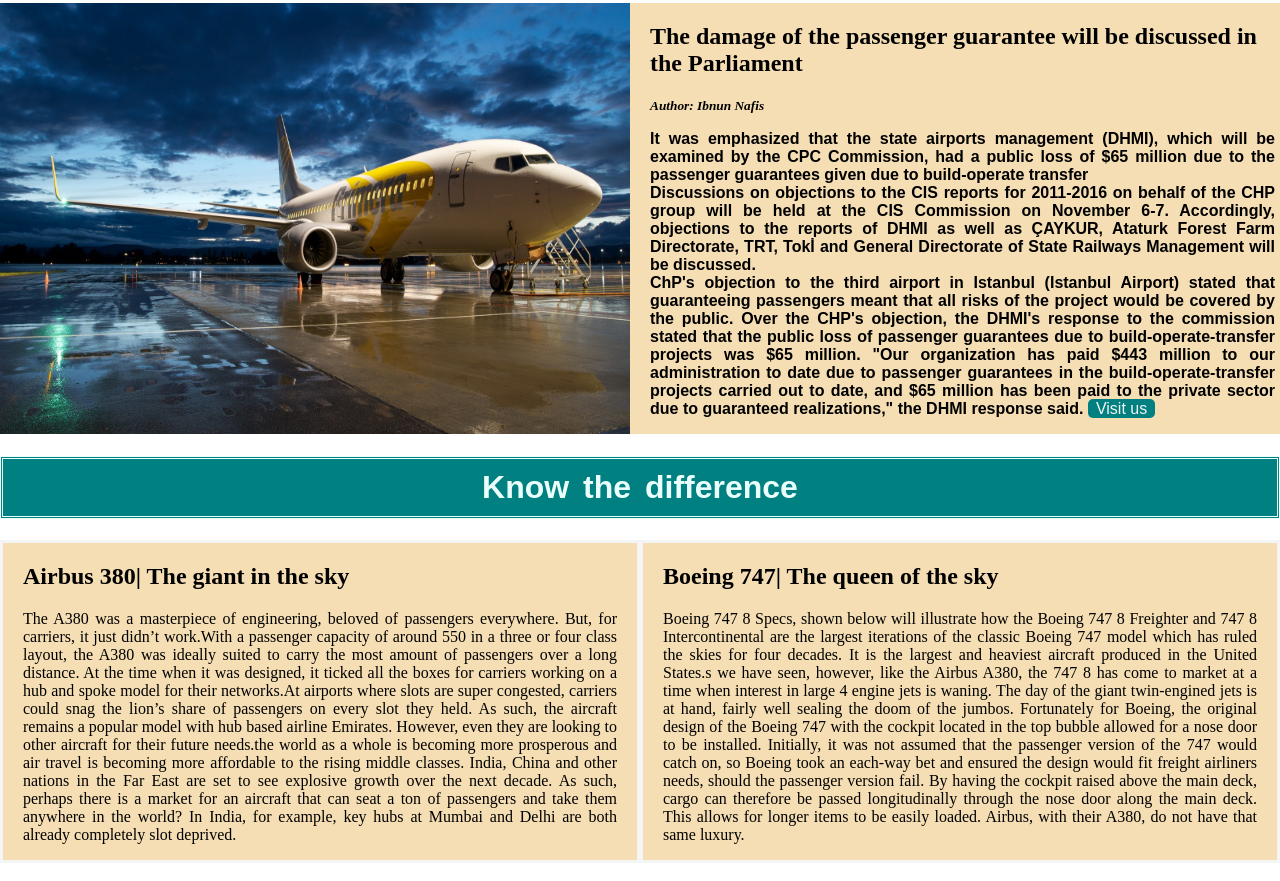
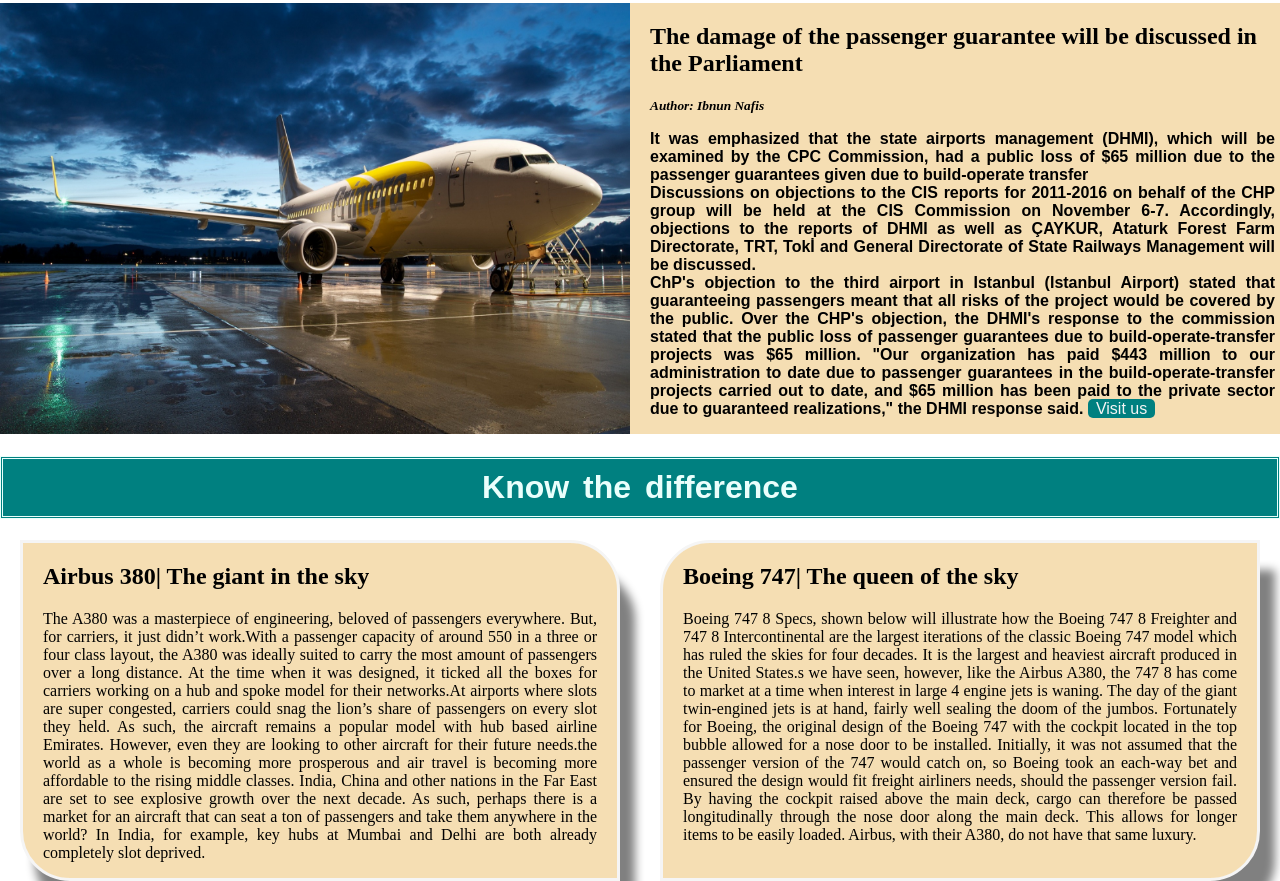
Before and after one commit to Ibnun14/todays-aviation, a plain HTML site: page index.html in a window 1280 px wide. Shown: the part 409-1290 px from the top of the page. Drawn offline with Linux system fonts and the light colour scheme; a web font is replaced by a local one.

Commit message:
box shadow and radius

```diff
--- a/aviation.css
+++ b/aviation.css
@@ -78,6 +78,10 @@ section{
     border: solid;
     border-color: whitesmoke;
     padding-right: 20px;
+    margin-right: 20px;
+    margin-left: 20px;
+    box-shadow: 15px 30px 10px grey;
+    border-radius: 0 50px 0 50px;
 }
 
 .half-width-texty2{
@@ -89,6 +93,10 @@ section{
     border-color: whitesmoke;
     padding-left: 20px;
     padding-right: 20px;
+    margin-left: 20px;
+    margin-right: 20px;
+    box-shadow: 15px 30px 10px grey;
+    border-radius: 50px 0 50px 0;
 }
 .chill{
     text-align: center;
```
